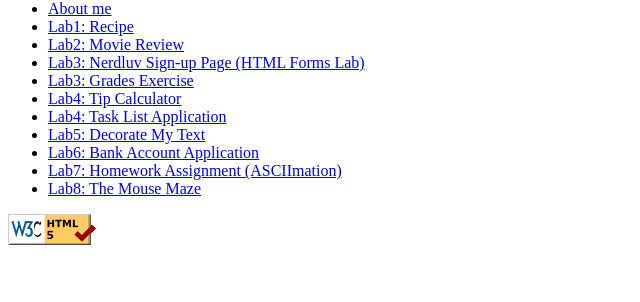
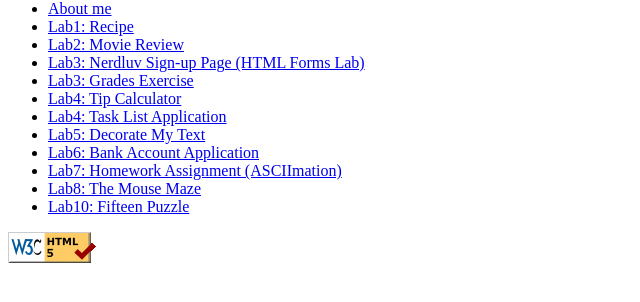
Before and after one commit to norachaynane/WAP_LAB, a plain HTML site: page index.html in a window 1280 px wide. Shown: the part 200-502 px from the top of the page, without its empty margins (0-640 px from the left). Drawn offline with Linux system fonts and the light colour scheme.

Commit message:
Update index.html

```diff
--- a/index.html
+++ b/index.html
@@ -47,6 +47,9 @@
         <li>
             <a href="lab8/Maze!.html">  Lab8: The Mouse Maze </a>
         </li>
+         <li>
+            <a href="lab10/FifteenPuzzle.html">  Lab10: Fifteen Puzzle </a>
+        </li>
 
     </ul>
     <img src="images/w3c-html.png" />
```
